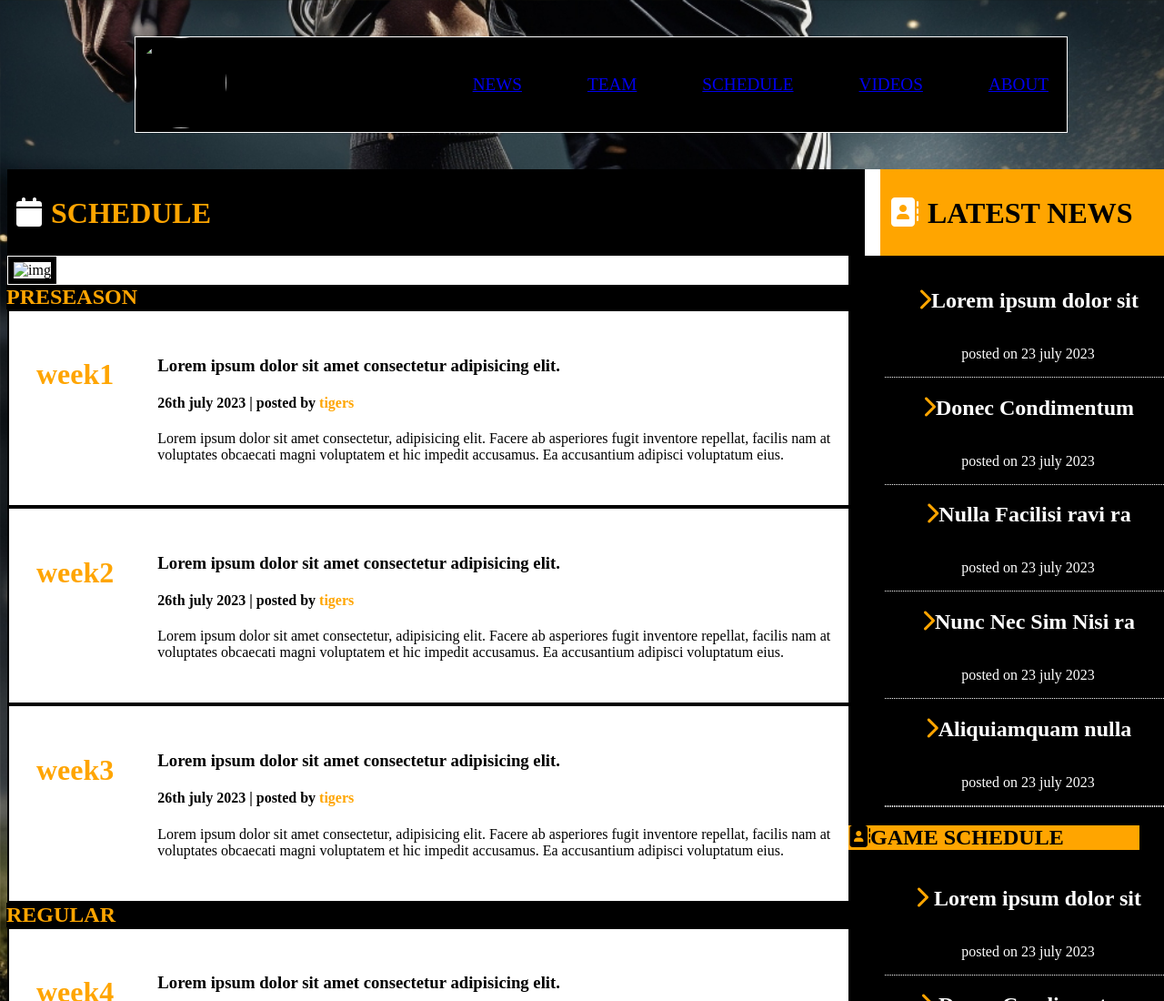
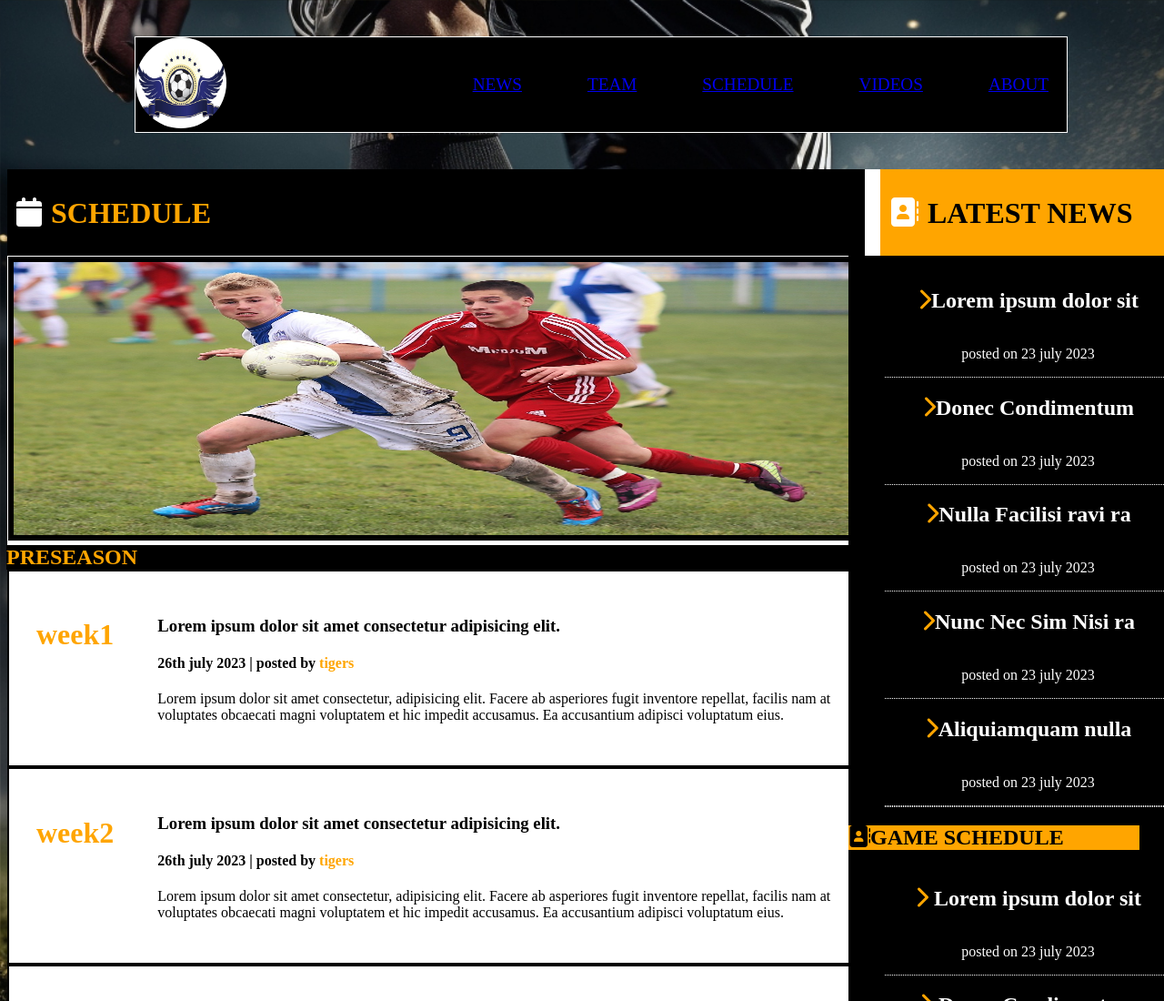
Before and after one commit to prasanna059/website, a plain HTML site: page schedule.html in a window 1280 px wide. Shown: the top 1100 px of the page at 91% size. Drawn offline with Linux system fonts and the light colour scheme; files whose address does not match are found by name.

Commit message:
Update schedule.html

```diff
--- a/schedule.html
+++ b/schedule.html
@@ -12,7 +12,7 @@
 <body>
     <header>
         <div class="logo">
-            <img src="./images/logo.jpg" alt="">
+            <img src="logo.jpg" alt="">
         </div>
         <div class="elements">
             <ul>
@@ -41,7 +41,7 @@
     <div class="news_right">
         <div class="Schedule">
             <div class="image">
-                <img src="images/img2.jpg" alt="img">
+                <img src="img2.jpg" alt="img">
             </div>
         </div>
 
```
